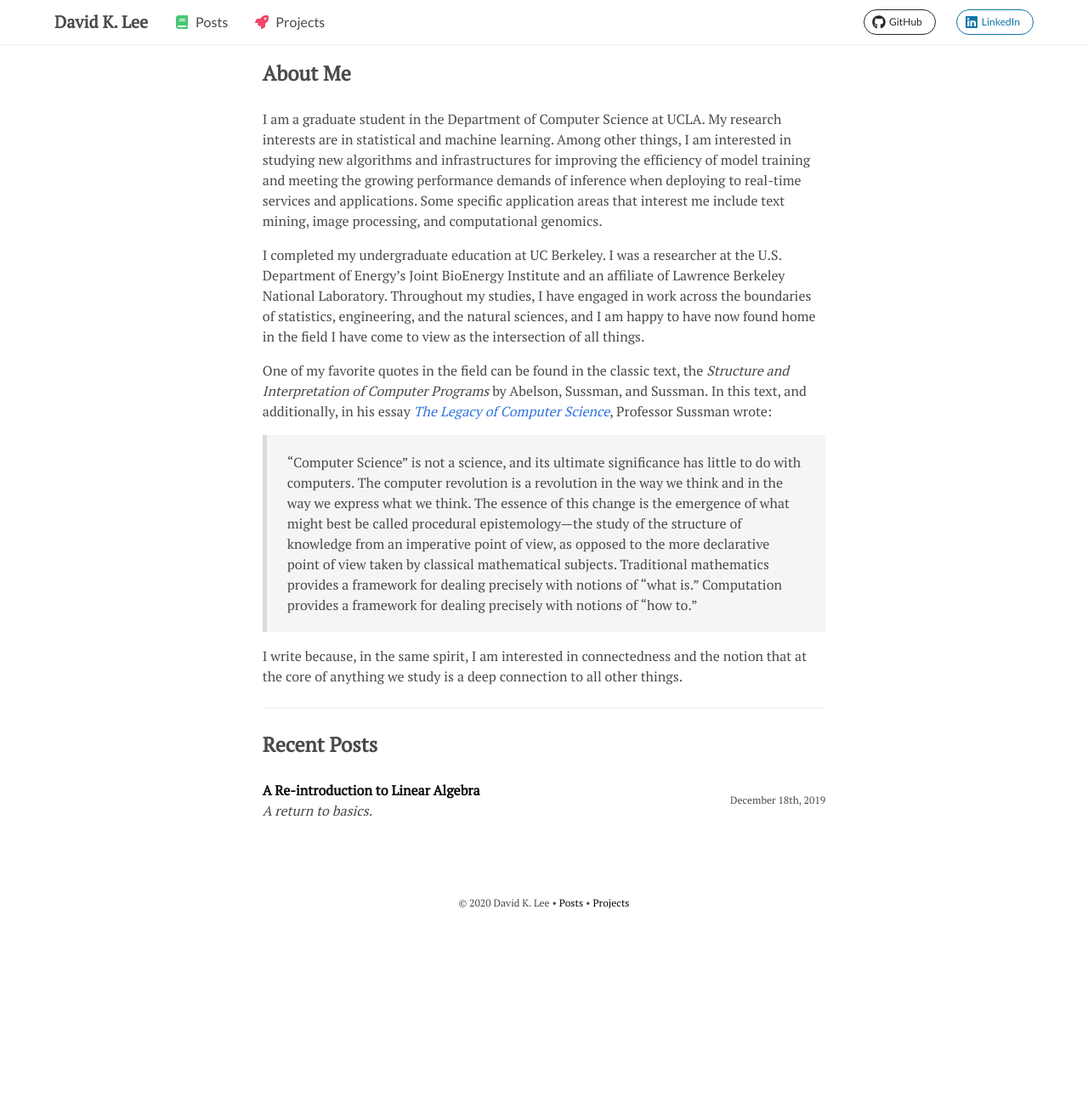
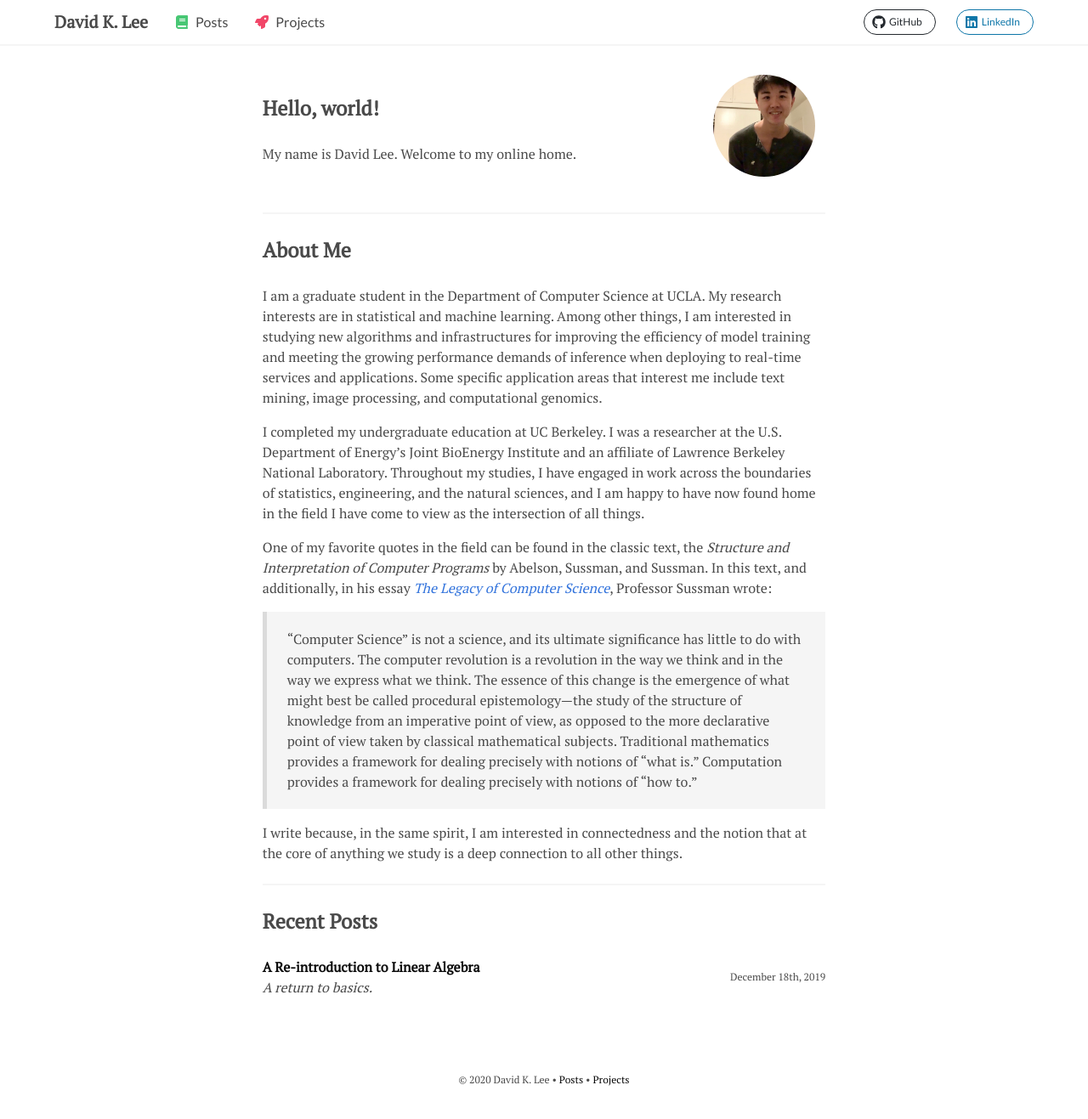
Before and after one commit to davidkml/site, a Jekyll site: the page built from index.md, in a window 1280 px wide and 1392 px high. Shown: the top 1317 px of the window at 85% size. Built offline with Jekyll 4.4.1, drawn with Linux system fonts in a browser that asks for light colours; nearby versions of some CDN libraries.

Commit message:
Add welcome pane

```diff
--- /dev/null
+++ b/_includes/welcome.html
@@ -0,0 +1,23 @@
+<!-- <div class="columns is-multiline is-mobile">
+    <div class="column is-full-tablet is-narrow-mobile padding-md is-flex-mobile">
+        <img alt="A photo of me" class="profile" src="{{ "/images/IMG_1221.jpg" | relative_url }}">
+    </div>
+    <div class="column padding-md">
+        <h1 class="content title is-medium is-marginless padding-b-sm">David Lee</h1>
+        <p class="content is-small is-marginless padding-b-sm">
+            Graduate student in Computer Science at UCLA. Passionate about data and machine learning. Former Cal Bear.
+        </p>
+    </div>
+
+
+</div> -->
+
+<div class="columns is-mobile is-vcentered is-marginless padding-t-sm">
+    <div class="column is-paddingless">
+        <h1 class="content is-large has-text-weight-bold">Hello, world!</h1>
+        <p class="content"> My name is David Lee. Welcome to my online home.</p>
+    </div>
+    <div class="column is-narrow">
+        <img src="{{ "/images/me.jpg" || relative_url }}" alt="A photo of me" class="profile">
+    </div>
+</div>
--- a/_layouts/home.html
+++ b/_layouts/home.html
@@ -3,6 +3,8 @@ layout: default
 ---
 
 <div class="home">
+    {% include welcome.html %}
+    <hr>
     {%- if page.title -%}
     <h1 class="content is-large has-text-weight-bold">{{ page.title }}</h1>
     {%- endif -%}
--- a/_sass/mystyles.scss
+++ b/_sass/mystyles.scss
@@ -37,3 +37,8 @@ $custom-colors: ("github": rgb(36 ,41 ,46),"linkedin": rgb(14, 118, 168));
         color: $color;
     }
 }
+
+.profile {
+    max-width: 120px;
+    border-radius: 60px;
+}
```
Also changed, not shown: _includes/sidebar.html (deleted, +0 -14 lines), assets/css/mystyles.css, images/me.jpg (added).
